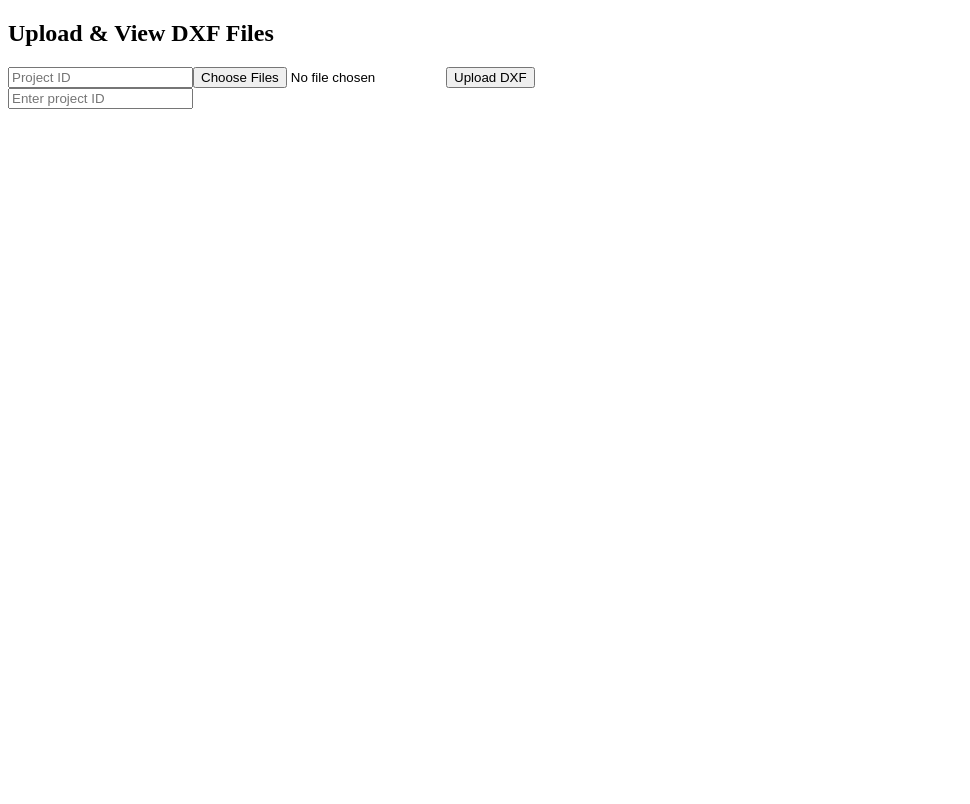
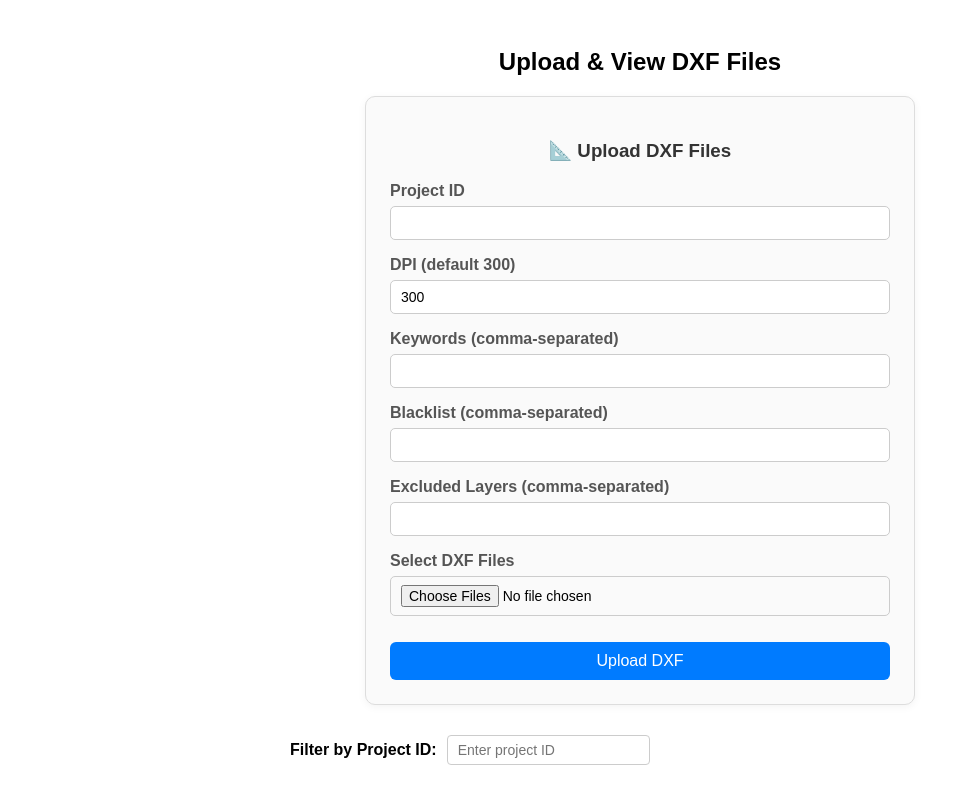
Before and after one commit to eylem2002/dxf_processing, a React (Create React App) app in the folder frontend/: page / in a window 1280 px wide. Shown: the top 804 px of the page, without its empty margins (0-970 px from the left). Built offline with nearby package versions, Linux system fonts and the light colour scheme.

Commit message:
`Added optional parameters to DXF upload form and API endpoint for customizing DXF processing`

```diff
--- /dev/null
+++ b/frontend/src/components/DXFUploadForm.css
@@ -0,0 +1,59 @@
+.upload-form-container {
+  max-width: 500px;
+  margin: 20px auto;
+  padding: 24px;
+  border: 1px solid #ddd;
+  border-radius: 10px;
+  background-color: #fafafa;
+  box-shadow: 0 2px 8px rgba(0, 0, 0, 0.05);
+  font-family: Arial, sans-serif;
+}
+
+.upload-form-container h3 {
+  text-align: center;
+  margin-bottom: 20px;
+  color: #333;
+}
+
+.form-group {
+  margin-bottom: 16px;
+  display: flex;
+  flex-direction: column;
+}
+
+.form-group label {
+  margin-bottom: 6px;
+  font-weight: bold;
+  color: #555;
+}
+
+.form-group input {
+  padding: 8px 10px;
+  font-size: 14px;
+  border: 1px solid #ccc;
+  border-radius: 5px;
+}
+
+.upload-btn {
+  background-color: #007bff;
+  color: white;
+  padding: 10px 16px;
+  font-size: 16px;
+  border: none;
+  border-radius: 6px;
+  cursor: pointer;
+  width: 100%;
+  margin-top: 10px;
+  transition: background-color 0.3s ease;
+}
+
+.upload-btn:hover {
+  background-color: #0056b3;
+}
+
+.feedback {
+  margin-top: 12px;
+  text-align: center;
+  font-weight: bold;
+  color: #28a745;
+}
--- a/frontend/src/components/DXFUploadForm.jsx
+++ b/frontend/src/components/DXFUploadForm.jsx
@@ -1,75 +1,90 @@
 import React, { useState } from 'react';
 import axios from 'axios';
+import './DXFUploadForm.css';
 
 const DXFUploadForm = ({ onUploadSuccess }) => {
   const [files, setFiles] = useState([]);
   const [projectId, setProjectId] = useState('');
+  const [dpi, setDpi] = useState('300');
+  const [keywords, setKeywords] = useState('');
+  const [blacklist, setBlacklist] = useState('');
+  const [excludedLayers, setExcludedLayers] = useState('');
   const [message, setMessage] = useState('');
-  const [isError, setIsError] = useState(false);
 
   const handleUpload = async () => {
     if (!projectId.trim()) {
-      setIsError(true);
-      setMessage("Project ID is required.");
+      alert("Project ID is required.");
       return;
     }
     if (files.length === 0) {
-      setIsError(true);
-      setMessage("Please select at least one DXF file to upload.");
+      alert("Please select at least one DXF file.");
       return;
     }
-
     const formData = new FormData();
     files.forEach(file => formData.append('files', file));
-    const params = { dpi: 300 };
-
+    const params = {
+      dpi: dpi || 300,
+      keywords: keywords || undefined,
+      blacklist: blacklist || undefined,
+      excluded_layer_names: excludedLayers || undefined,
+    };
     try {
-      setMessage('Uploading... please wait.');
-      setIsError(false);
-
       const res = await axios.post('http://localhost:8000/process_dxf/', formData, {
         params,
         headers: { 'Content-Type': 'multipart/form-data' }
       });
-
-      const planIds = res.data.floor_plan_ids;
-
+      const planIds = res.data.floor_plan_ids || [];
       for (let id of planIds) {
         await axios.post('/link_dxf_to_project/', {
           project_id: projectId,
           floor_plan_id: id
         });
       }
-
-      setMessage('Upload successful!');
-      setIsError(false);
+      setMessage('✅ Upload & linking successful!');
       onUploadSuccess();
     } catch (err) {
       console.error(err);
-      setMessage('Upload failed. Please try again.');
-      setIsError(true);
+      setMessage('❌ Upload failed. Check console or backend logs.');
     }
   };
 
   return (
-    <div>
-      <input
-        type="text"
-        placeholder="Project ID"
-        value={projectId}
-        onChange={e => setProjectId(e.target.value)}
-      />
-      <input
-        type="file"
-        multiple
-        onChange={e => setFiles([...e.target.files])}
-      />
-      <button onClick={handleUpload}>Upload DXF</button>
-      {message && (
-        <p style={{ color: isError ? 'red' : 'green', marginTop: '10px' }}>
-          {message}
-        </p>
-      )}
+    <div className="upload-form-container">
+      <h3>📐 Upload DXF Files</h3>
+
+      <div className="form-group">
+        <label>Project ID</label>
+        <input type="text" value={projectId} onChange={e => setProjectId(e.target.value)} />
+      </div>
+
+      <div className="form-group">
+        <label>DPI (default 300)</label>
+        <input type="number" value={dpi} onChange={e => setDpi(e.target.value)} />
+      </div>
+
+      <div className="form-group">
+        <label>Keywords (comma-separated)</label>
+        <input type="text" value={keywords} onChange={e => setKeywords(e.target.value)} />
+      </div>
+
+      <div className="form-group">
+        <label>Blacklist (comma-separated)</label>
+        <input type="text" value={blacklist} onChange={e => setBlacklist(e.target.value)} />
+      </div>
+
+      <div className="form-group">
+        <label>Excluded Layers (comma-separated)</label>
+        <input type="text" value={excludedLayers} onChange={e => setExcludedLayers(e.target.value)} />
+      </div>
+
+      <div className="form-group">
+        <label>Select DXF Files</label>
+        <input type="file" multiple accept=".dxf" onChange={e => setFiles([...e.target.files])} />
+      </div>
+
+      <button className="upload-btn" onClick={handleUpload}>Upload DXF</button>
+
+      {message && <p className="feedback">{message}</p>}
     </div>
   );
 };
--- a/frontend/src/pages/HomePage.jsx
+++ b/frontend/src/pages/HomePage.jsx
@@ -7,10 +7,24 @@ const HomePage = () => {
   const [projectId, setProjectId] = useState('');
 
   return (
-    <div>
-      <h2>Upload & View DXF Files</h2>
-      <DXFUploadForm onUploadSuccess={() => setRefresh(!refresh)} />
-      <input type="text" placeholder="Enter project ID" value={projectId} onChange={e => setProjectId(e.target.value)} />
+    <div style={{ maxWidth: '700px', margin: 'auto', padding: '20px', fontFamily: 'Arial, sans-serif' }}>
+      <h2 style={{ textAlign: 'center' }}>Upload & View DXF Files</h2>
+
+      {/* Pass projectId and setProjectId to keep it synced */}
+      <DXFUploadForm projectId={projectId} setProjectId={setProjectId} onUploadSuccess={() => setRefresh(!refresh)} />
+
+      <div style={{ marginTop: '30px' }}>
+        <label htmlFor="projectIdInput" style={{ fontWeight: 'bold' }}>Filter by Project ID:</label>
+        <input
+          id="projectIdInput"
+          type="text"
+          placeholder="Enter project ID"
+          value={projectId}
+          onChange={e => setProjectId(e.target.value)}
+          style={{ marginLeft: '10px', padding: '6px 10px', fontSize: '14px', borderRadius: '4px', border: '1px solid #ccc' }}
+        />
+      </div>
+
       <DXFList projectId={projectId} key={refresh} />
     </div>
   );
```
Also changed, not shown: 1 other file (tests, documents, lock files or other folders).
